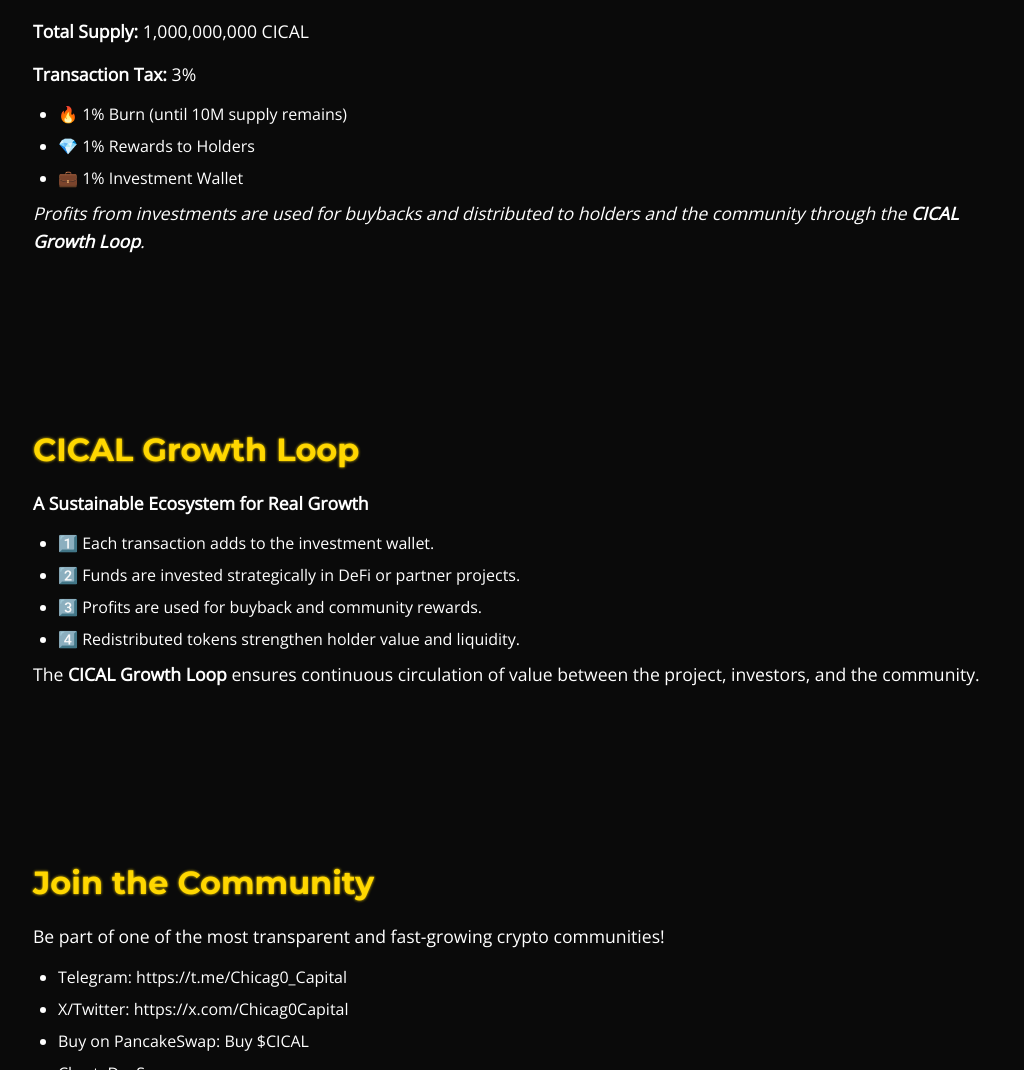
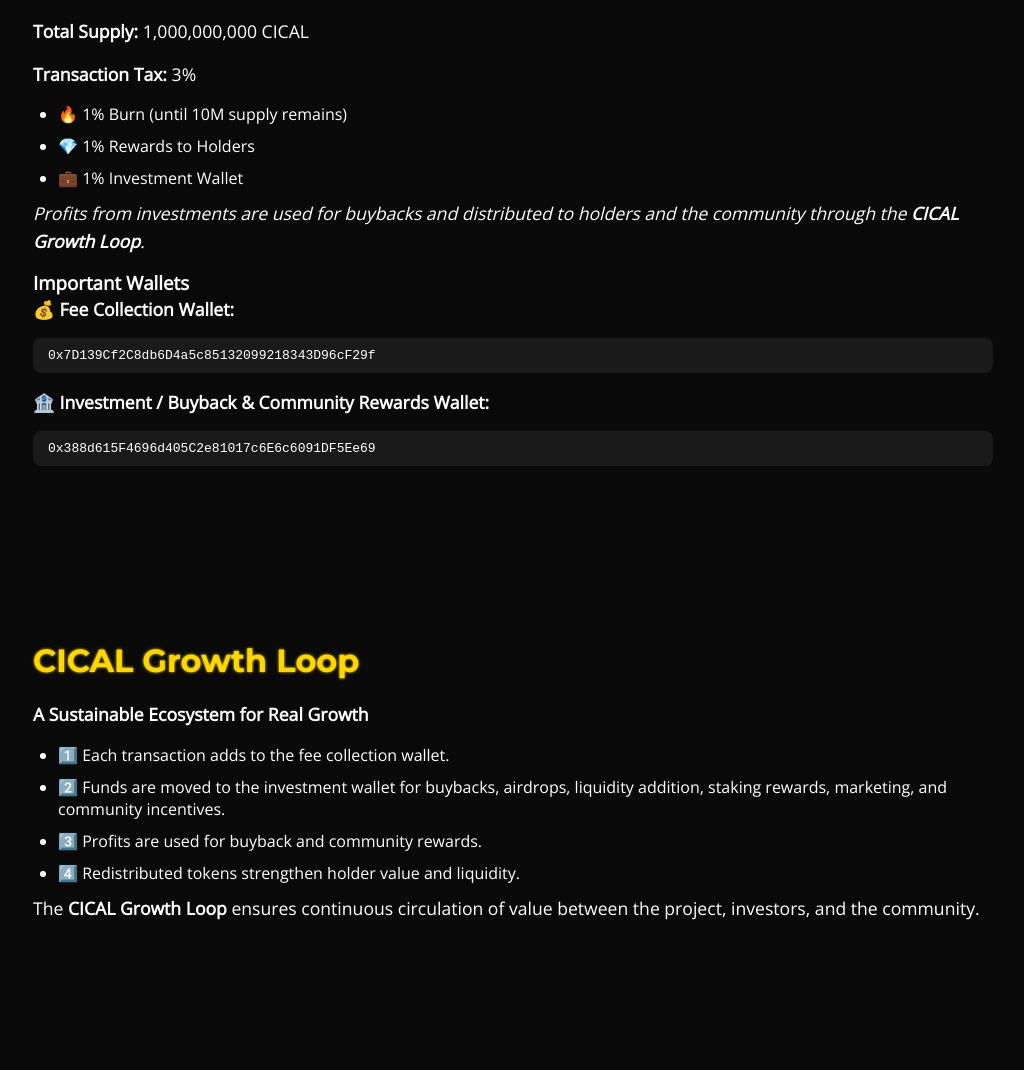
Before and after one commit to Chicag0Capital/website.CICAL.Token, a plain HTML site: page index.html in a window 1280 px wide. Shown: the part 1284-2354 px from the top of the page, without its empty margins (127-1151 px from the left). Drawn offline with nearby package versions, Linux system fonts and the light colour scheme.

Commit message:
Update index.html

```diff
--- a/index.html
+++ b/index.html
@@ -6,12 +6,9 @@
   <title>Chicago Capital ($CICAL)</title>
   <link href="https://fonts.googleapis.com/css2?family=Montserrat:wght@700&family=Open+Sans&display=swap" rel="stylesheet">
   <style>
-    /* Reset */
     * { margin: 0; padding: 0; box-sizing: border-box; font-family: 'Open Sans', sans-serif; }
     body { background-color: #0a0a0a; color: #fff; scroll-behavior: smooth; }
     a { color: inherit; text-decoration: none; }
-
-    /* Header */
     header {
       height: 100vh;
       display: flex;
@@ -40,26 +37,13 @@
       transform: translateY(-3px);
       box-shadow: 0 6px 16px rgba(255, 215, 0, 0.7);
     }
-
-    /* Sections */
-    section {
-      padding: 80px 20px;
-      max-width: 1000px;
-      margin: auto;
-    }
+    section { padding: 80px 20px; max-width: 1000px; margin: auto; }
     section h2 { font-family: 'Montserrat', sans-serif; font-size: 2rem; margin-bottom: 20px; color: #FFD700; text-shadow: 0 0 3px #FFD700; }
     section p { font-size: 1.1rem; margin-bottom: 15px; line-height: 1.6; }
     ul { margin-left: 25px; }
     ul li { margin-bottom: 10px; }
-
-    /* Footer */
-    footer {
-      background-color: #111;
-      text-align: center;
-      padding: 25px 20px;
-      font-size: 0.9rem;
-      border-top: 1px solid #222;
-    }
+    .wallet { background-color: #1a1a1a; padding: 10px 15px; border-radius: 8px; margin-bottom: 15px; word-break: break-all; font-family: monospace; }
+    footer { background-color: #111; text-align: center; padding: 25px 20px; font-size: 0.9rem; border-top: 1px solid #222; }
     footer a { color: #FFD700; transition: 0.3s; }
     footer a:hover { color: #FFC700; }
   </style>
@@ -93,14 +77,21 @@
     <li>💼 1% Investment Wallet</li>
   </ul>
   <p><em>Profits from investments are used for buybacks and distributed to holders and the community through the <strong>CICAL Growth Loop</strong>.</em></p>
+
+  <h3>Important Wallets</h3>
+  <p>💰 <strong>Fee Collection Wallet:</strong></p>
+  <div class="wallet">0x7D139Cf2C8db6D4a5c85132099218343D96cF29f</div>
+
+  <p>🏦 <strong>Investment / Buyback & Community Rewards Wallet:</strong></p>
+  <div class="wallet">0x388d615F4696d405C2e81017c6E6c6091DF5Ee69</div>
 </section>
 
 <section id="growth-loop">
   <h2>CICAL Growth Loop</h2>
   <p><strong>A Sustainable Ecosystem for Real Growth</strong></p>
   <ul>
-    <li>1️⃣ Each transaction adds to the investment wallet.</li>
-    <li>2️⃣ Funds are invested strategically in DeFi or partner projects.</li>
+    <li>1️⃣ Each transaction adds to the fee collection wallet.</li>
+    <li>2️⃣ Funds are moved to the investment wallet for buybacks, airdrops, liquidity addition, staking rewards, marketing, and community incentives.</li>
     <li>3️⃣ Profits are used for buyback and community rewards.</li>
     <li>4️⃣ Redistributed tokens strengthen holder value and liquidity.</li>
   </ul>
```
